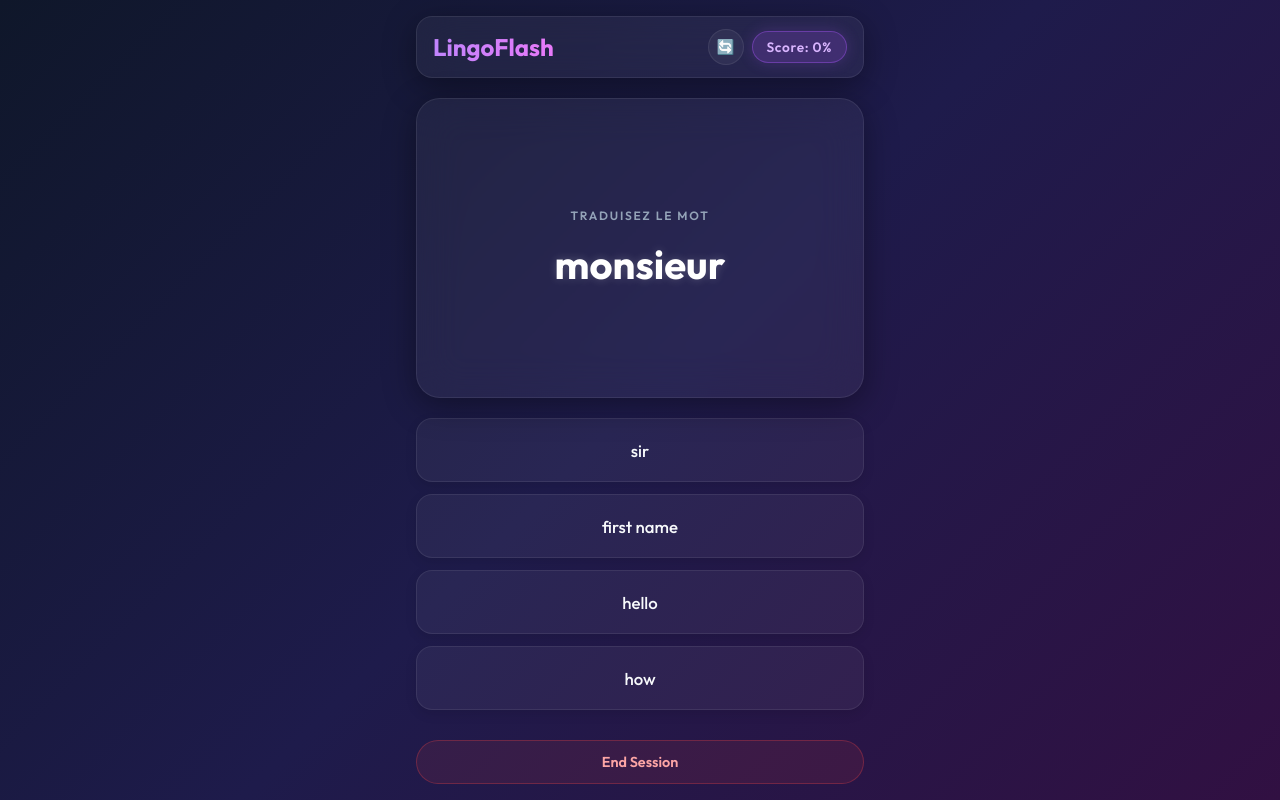
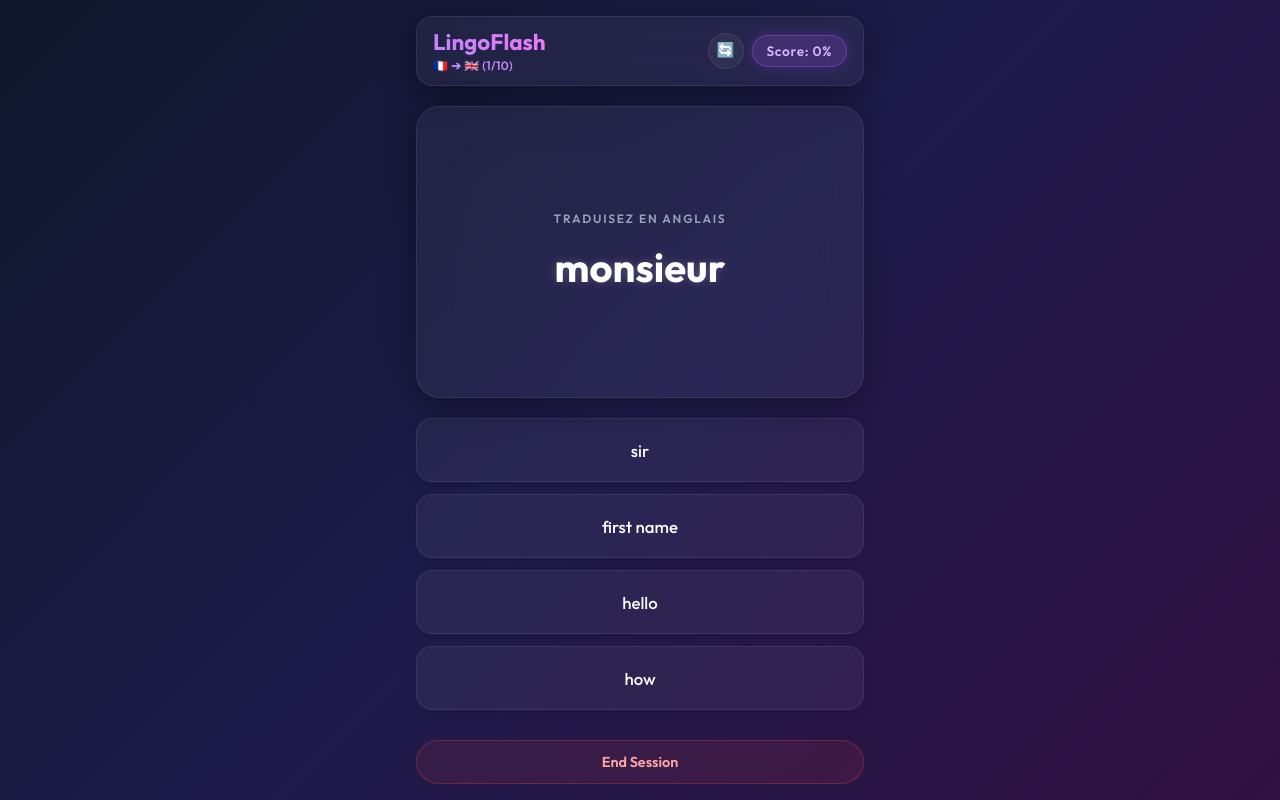
Before and after one commit to chanomie/lingo-next, a React (Vite) app: page / in a window 1280 px wide. Built offline with nearby package versions, Linux system fonts and the light colour scheme.

Commit message:
Alternate prompt language: 10 French -> English, then 10 English -> French

```diff
--- a/src/App.jsx
+++ b/src/App.jsx
@@ -1,4 +1,4 @@
-import React, { useState, useEffect, useCallback } from 'react';
+import React, { useState, useEffect, useCallback, useRef } from 'react';
 
 function App() {
   const [vocab, setVocab] = useState([]);
@@ -10,6 +10,8 @@ function App() {
   const [totalAnswered, setTotalAnswered] = useState(0);
   const [isSummaryOpen, setIsSummaryOpen] = useState(false);
   const [isTransitioning, setIsTransitioning] = useState(false);
+  const [questionCount, setQuestionCount] = useState(0);
+  const questionCountRef = useRef(0);
 
   // Load vocab configuration
   useEffect(() => {
@@ -27,8 +29,12 @@ function App() {
   }, []);
 
   // Generate a new flashcard question
-  const nextQuestion = useCallback(() => {
+  const nextQuestion = useCallback((overrideCount) => {
     if (vocab.length < 4) return;
+
+    const count = typeof overrideCount === 'number' ? overrideCount : questionCountRef.current;
+    // 10 times French prompt -> 10 times English prompt -> repeat
+    const isFrenchPrompt = Math.floor(count / 10) % 2 === 0;
 
     // Pick a random word from vocab as the correct answer
     const correctIdx = Math.floor(Math.random() * vocab.length);
@@ -40,26 +46,32 @@ function App() {
     while (incorrectItems.length < 3) {
       const randIdx = Math.floor(Math.random() * pool.length);
       const item = pool[randIdx];
-      if (!incorrectItems.some((x) => x.word === item.word)) {
+      const isDuplicate = isFrenchPrompt
+        ? item.translation.toLowerCase().trim() === correctItem.translation.toLowerCase().trim() ||
+          incorrectItems.some((x) => x.translation.toLowerCase().trim() === item.translation.toLowerCase().trim())
+        : item.word.toLowerCase().trim() === correctItem.word.toLowerCase().trim() ||
+          incorrectItems.some((x) => x.word.toLowerCase().trim() === item.word.toLowerCase().trim());
+
+      if (!isDuplicate) {
         incorrectItems.push(item);
       }
     }
 
     // Determine correct representation (text translation or picture if exists)
-    // 50% chance to show picture if it exists, otherwise text translation
-    const usePicture = !!correctItem.picture && Math.random() < 0.5;
+    // 50% chance to show picture if it exists, only when prompt is in French
+    const usePicture = isFrenchPrompt && !!correctItem.picture && Math.random() < 0.5;
 
     // Map correct and incorrect items into options
     const choices = [
       {
         id: 'correct',
-        text: usePicture ? null : correctItem.translation,
+        text: isFrenchPrompt ? (usePicture ? null : correctItem.translation) : correctItem.word,
         picture: usePicture ? correctItem.picture : null,
         isCorrect: true,
       },
       ...incorrectItems.map((item, idx) => ({
         id: `incorrect-${idx}`,
-        text: item.translation,
+        text: isFrenchPrompt ? item.translation : item.word,
         picture: null,
         isCorrect: false,
       })),
@@ -78,7 +90,7 @@ function App() {
   // Trigger first question when vocab loads
   useEffect(() => {
     if (vocab.length > 0) {
-      nextQuestion();
+      nextQuestion(0);
     }
   }, [vocab, nextQuestion]);
 
@@ -96,9 +108,13 @@ function App() {
       }
       setTotalAnswered((t) => t + 1);
 
+      const nextCount = questionCountRef.current + 1;
+      questionCountRef.current = nextCount;
+      setQuestionCount(nextCount);
+
       // Wait 3 seconds and go to next question
       setTimeout(() => {
-        nextQuestion();
+        nextQuestion(nextCount);
       }, 3000);
     } else {
       // Mark as incorrect
@@ -117,10 +133,12 @@ function App() {
   };
 
   const handleRestart = () => {
+    questionCountRef.current = 0;
+    setQuestionCount(0);
     setScore(0);
     setTotalAnswered(0);
     setIsSummaryOpen(false);
-    nextQuestion();
+    nextQuestion(0);
   };
 
   const handleForceReload = async () => {
@@ -145,6 +163,8 @@ function App() {
   };
 
   const successRate = totalAnswered > 0 ? Math.round((score / totalAnswered) * 100) : 0;
+  const isFrenchPrompt = Math.floor(questionCount / 10) % 2 === 0;
+  const roundProgress = (questionCount % 10) + 1;
 
   if (vocab.length === 0 || !currentQuestion) {
     return (
@@ -169,6 +189,9 @@ function App() {
       <div className="header glass-panel">
         <div className="title-container">
           <h1>LingoFlash</h1>
+          <span className="mode-indicator">
+            {isFrenchPrompt ? '🇫🇷 ➔ 🇬🇧' : '🇬🇧 ➔ 🇫🇷'} ({roundProgress}/10)
+          </span>
         </div>
         <div style={{ display: 'flex', gap: '8px', alignItems: 'center' }}>
           <button className="reload-vocab-button" onClick={handleForceReload} title="Force Reload Vocab">
@@ -183,8 +206,12 @@ function App() {
       {/* Main Flashcard display */}
       <div className="card-container glass-panel">
         <div className="flashcard">
-          <span className="flashcard-label">Traduisez le mot</span>
-          <h2 className="flashcard-word">{currentQuestion.word}</h2>
+          <span className="flashcard-label">
+            {isFrenchPrompt ? 'Traduisez en anglais' : 'Traduisez en français'}
+          </span>
+          <h2 className="flashcard-word">
+            {isFrenchPrompt ? currentQuestion.word : currentQuestion.translation}
+          </h2>
         </div>
       </div>
 
--- a/src/index.css
+++ b/src/index.css
@@ -71,12 +71,26 @@ body {
   border-radius: 16px;
 }
 
+.title-container {
+  display: flex;
+  flex-direction: column;
+  gap: 2px;
+}
+
 .title-container h1 {
-  font-size: 1.5rem;
+  font-size: 1.4rem;
   font-weight: 700;
   background: linear-gradient(to right, #c084fc, #e879f9);
   -webkit-background-clip: text;
   -webkit-text-fill-color: transparent;
+  line-height: 1.2;
+}
+
+.mode-indicator {
+  font-size: 0.75rem;
+  font-weight: 600;
+  color: #c084fc;
+  letter-spacing: 0.03em;
 }
 
 .score-badge {
```
